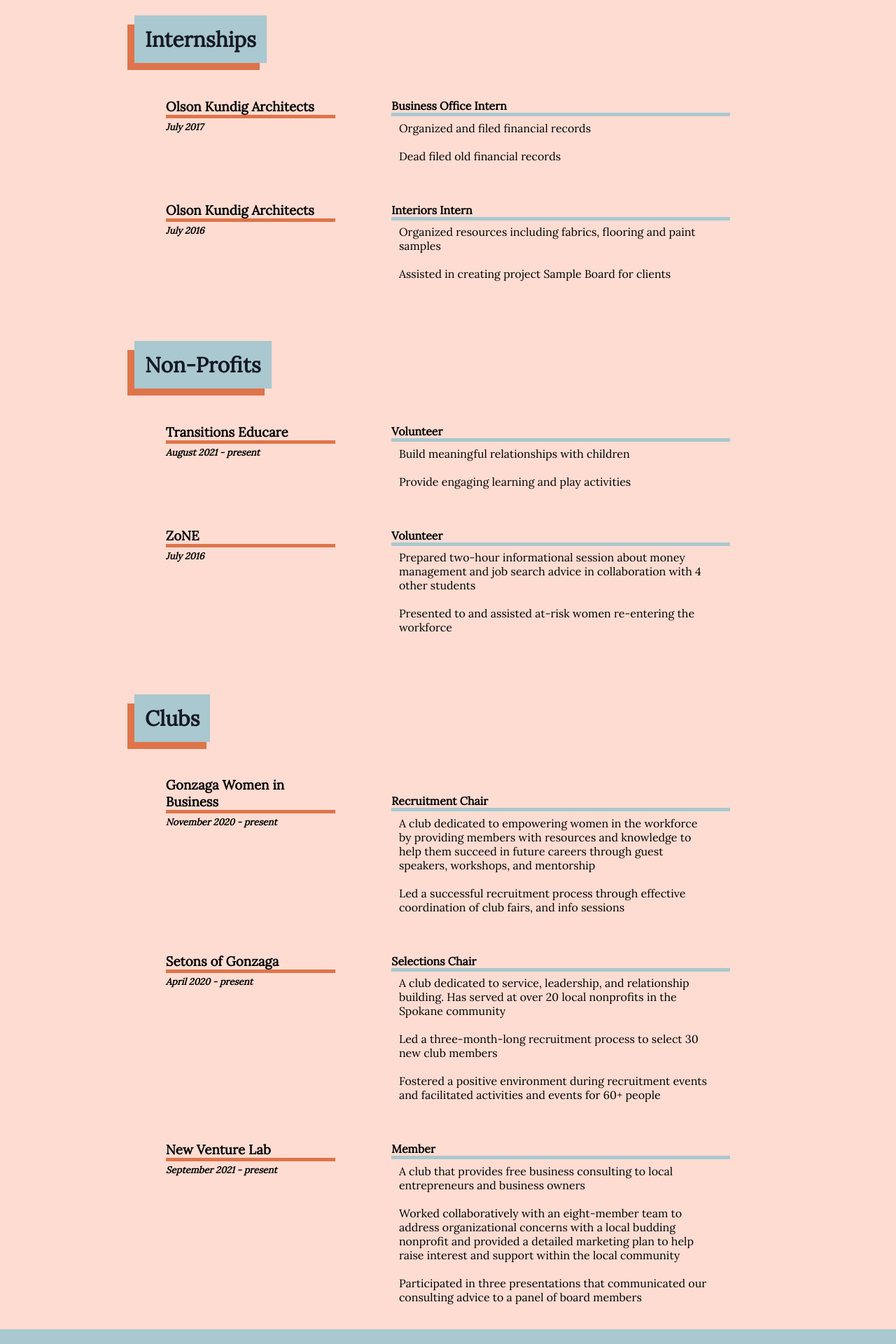
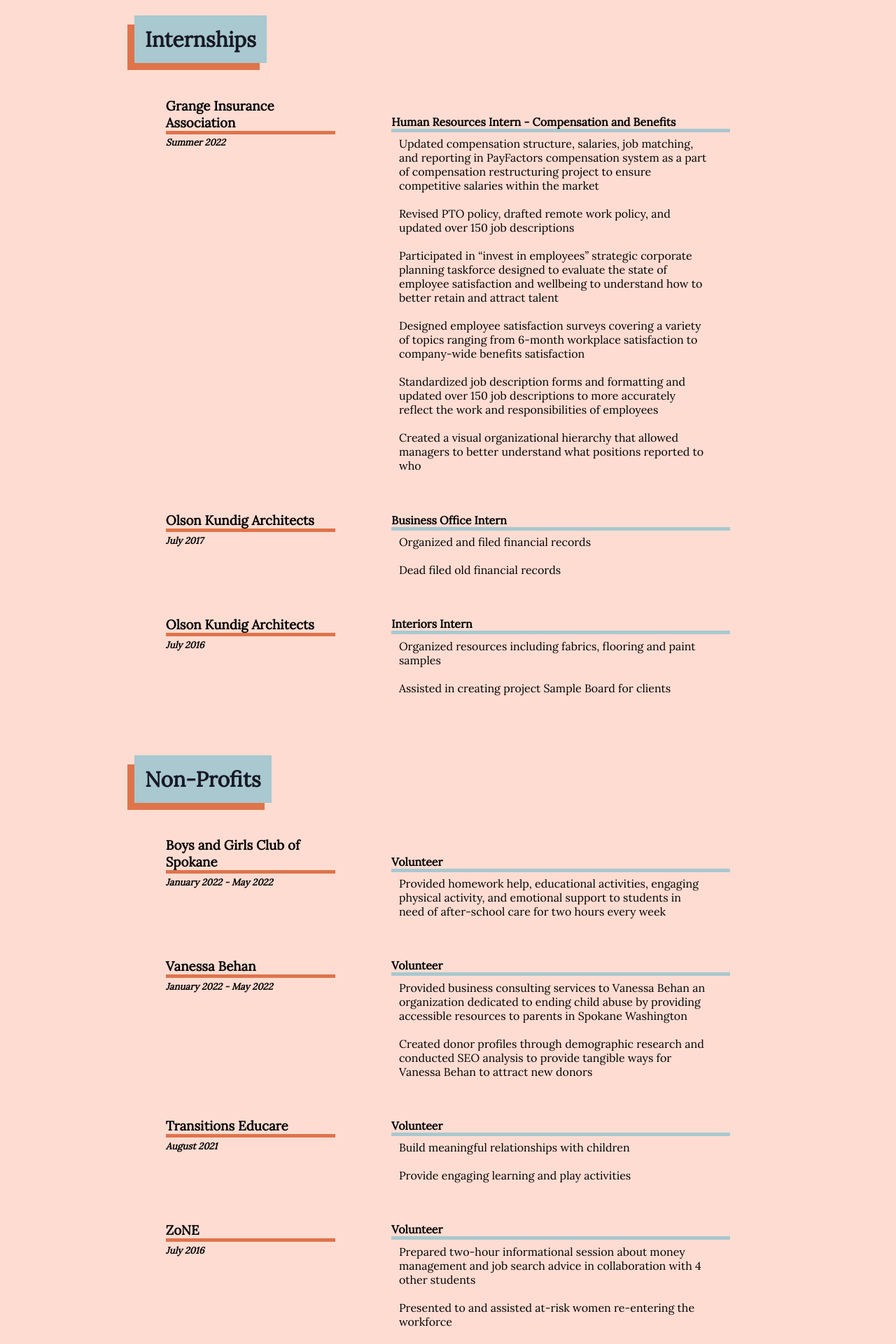
Before and after one commit to gjakubik/julia-resume-site, a React (Create React App) app: page / in a window 1280 px wide. Shown: the part 2120-4040 px from the top of the page at 70% size. Built offline with nearby package versions, Linux system fonts and the light colour scheme.

Commit message:
New content and links open on new tab

```diff
--- a/src/components/common/CustomLink/index.jsx
+++ b/src/components/common/CustomLink/index.jsx
@@ -8,6 +8,7 @@
             href={props.href}
             className="zag-link"
             css={{color: props.primary, '&:hover': {color: props.accent}}}
+            target="blank"
         >
             {props.children}
         </a>
--- a/src/constants.js
+++ b/src/constants.js
@@ -24,7 +24,7 @@
                 business: 'Gonzaga Career and Professional Development Center',
                 date: 'January 2022 - present',
                 location: 'Seattle, WA',
-                link: 'http://blogs.gonzaga.edu/careercenter/getting-involved-with-proreps-at-gonzaga-2/',
+                link: 'https://www.gonzaga.edu/student-life/career-services',
                 descriptions: [
                     "Acts as a career mentor to peers through the job recruitment process",
                     "Provides advice for crafting effective resumes and cover letters as well as strategies for succeeding in interviews"
@@ -35,6 +35,21 @@
     {
         title: 'Internships',
         items: [
+            {
+                title: 'Human Resources Intern - Compensation and Benefits',
+                business: 'Grange Insurance Association',
+                date: 'Summer 2022',
+                location: 'Seattle, Wa',
+                link: 'https://www.grange.com/',
+                descriptions: [
+                    'Updated compensation structure, salaries, job matching, and reporting in PayFactors compensation system as a part of compensation restructuring project to	ensure competitive salaries within the market',
+                    'Revised PTO policy, drafted remote	work policy, and updated over 150 job descriptions',
+                    'Participated in “invest in	employees” strategic corporate planning	taskforce designed to evaluate the state of	employee satisfaction and wellbeing	to understand how to better	retain and attract talent',
+                    'Designed employee satisfaction surveys covering a variety of topics ranging from 6-month workplace satisfaction to company-wide benefits satisfaction',
+                    'Standardized job description forms and formatting and updated over 150 job descriptions to more accurately reflect the work and responsibilities of employees',
+                    'Created a visual organizational hierarchy that allowed managers to better understand what positions reported to who'
+                ]
+            },
             {
                 title: 'Business Office Intern',
                 business: 'Olson Kundig Architects',
@@ -63,8 +78,29 @@
         items: [
             {
                 title: 'Volunteer',
+                business: 'Boys and Girls Club of Spokane',
+                date: 'January 2022 - May 2022',
+                location: 'Northtown Club, Spokane, WA',
+                link: 'https://www.bgcspokane.org/northtown',
+                descriptions: [
+                    'Provided homework help, educational activities, engaging physical activity, and emotional support to students in need of after-school care for two hours every week'
+                ]
+            },
+            {
+                title: 'Volunteer',
+                business: 'Vanessa Behan',
+                date: 'January 2022 - May 2022',
+                location: 'Spokane, Wa',
+                link: 'https://www.vanessabehan.org/',
+                descriptions: [
+                    'Provided business consulting services to Vanessa Behan an organization dedicated to ending child abuse by providing accessible resources to parents in Spokane Washington',
+                    'Created donor profiles through demographic research and conducted SEO analysis to provide tangible ways for Vanessa Behan to attract new donors',
+                ]
+            },
+            {
+                title: 'Volunteer',
                 business: 'Transitions Educare',
-                date: 'August 2021 - present',
+                date: 'August 2021',
                 location: 'Spokane, WA',
                 link: 'https://serve.gonzaga.edu/agency/detail/?agency_id=39577',
                 descriptions: [
@@ -89,9 +125,21 @@
         title: 'Clubs',
         items: [
             {
+                title: 'Member',
+                business: 'New Venture Lab',
+                date: 'September 2021 - May 2022',
+                location: 'Spokane, WA',
+                link: 'https://www.gonzaga.edu/school-of-business-administration/hogan-leadership-program/new-venture-lab',
+                descriptions: [
+                    "A club that provides free business consulting to local entrepreneurs and business owners",
+                    "Worked collaboratively with an eight-member team to address organizational concerns with a local budding nonprofit and provided a detailed marketing plan to help raise interest and support within the local community",
+                    "Participated in three presentations that communicated our consulting advice to a panel of board members",
+                ]
+            },
+            {
                 title: 'Recruitment Chair',
                 business: 'Gonzaga Women in Business',
-                date: 'November 2020 - present',
+                date: 'November 2020 - May 2022',
                 location: 'Spokane, WA',
                 link: 'https://gonzaga.campuslabs.com/engage/organization/gwib',
                 descriptions: [
@@ -102,7 +150,7 @@
             {
                 title: 'Selections Chair',
                 business: 'Setons of Gonzaga',
-                date: 'April 2020 - present',
+                date: 'April 2020 - May 2022',
                 location: 'Spokane, WA',
                 link: 'https://gonzaga.campuslabs.com/engage/organization/SETONS',
                 descriptions: [
@@ -111,18 +159,6 @@
                     "Fostered a positive environment during recruitment events and facilitated activities and events for 60+ people"
                 ]
             },
-            {
-                title: 'Member',
-                business: 'New Venture Lab',
-                date: 'September 2021 - present',
-                location: 'Spokane, WA',
-                link: 'https://www.gonzaga.edu/school-of-business-administration/hogan-leadership-program/new-venture-lab',
-                descriptions: [
-                    "A club that provides free business consulting to local entrepreneurs and business owners",
-                    "Worked collaboratively with an eight-member team to address organizational concerns with a local budding nonprofit and provided a detailed marketing plan to help raise interest and support within the local community",
-                    "Participated in three presentations that communicated our consulting advice to a panel of board members",
-                ]
-            }
         ]
     }
 ]
```
